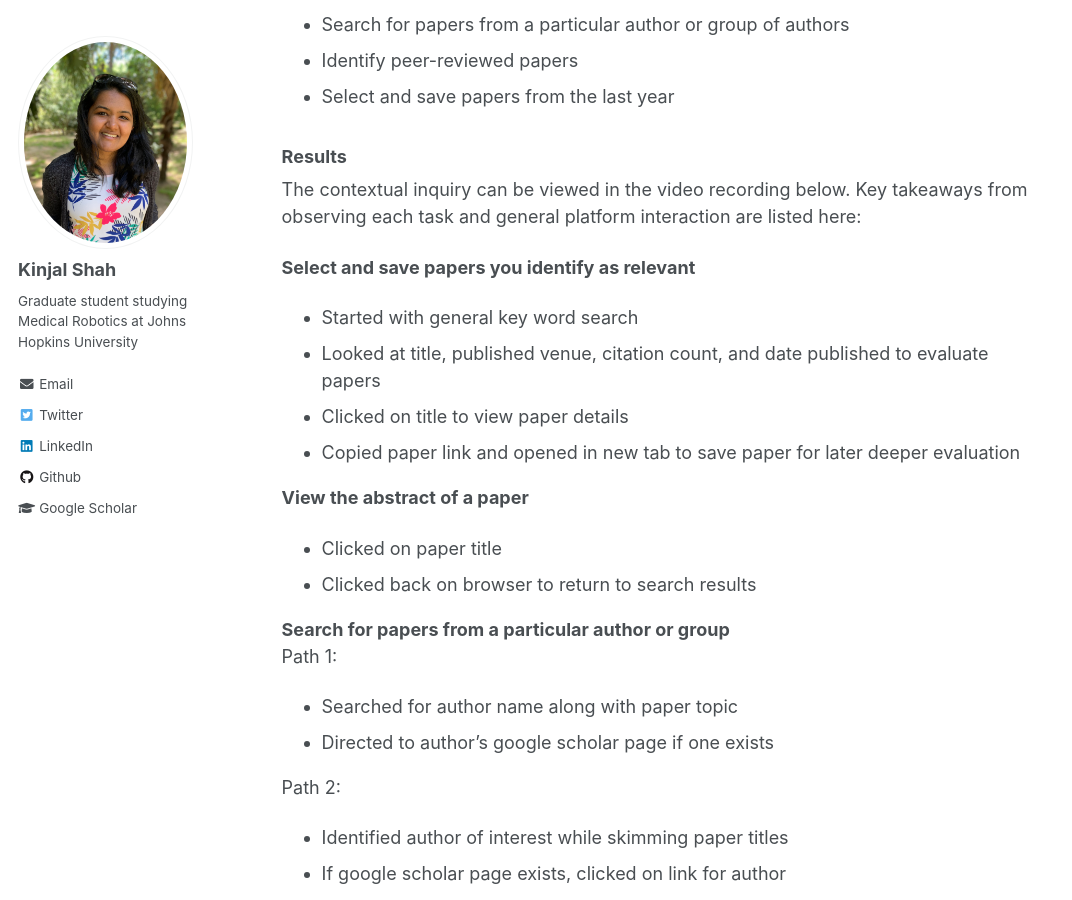
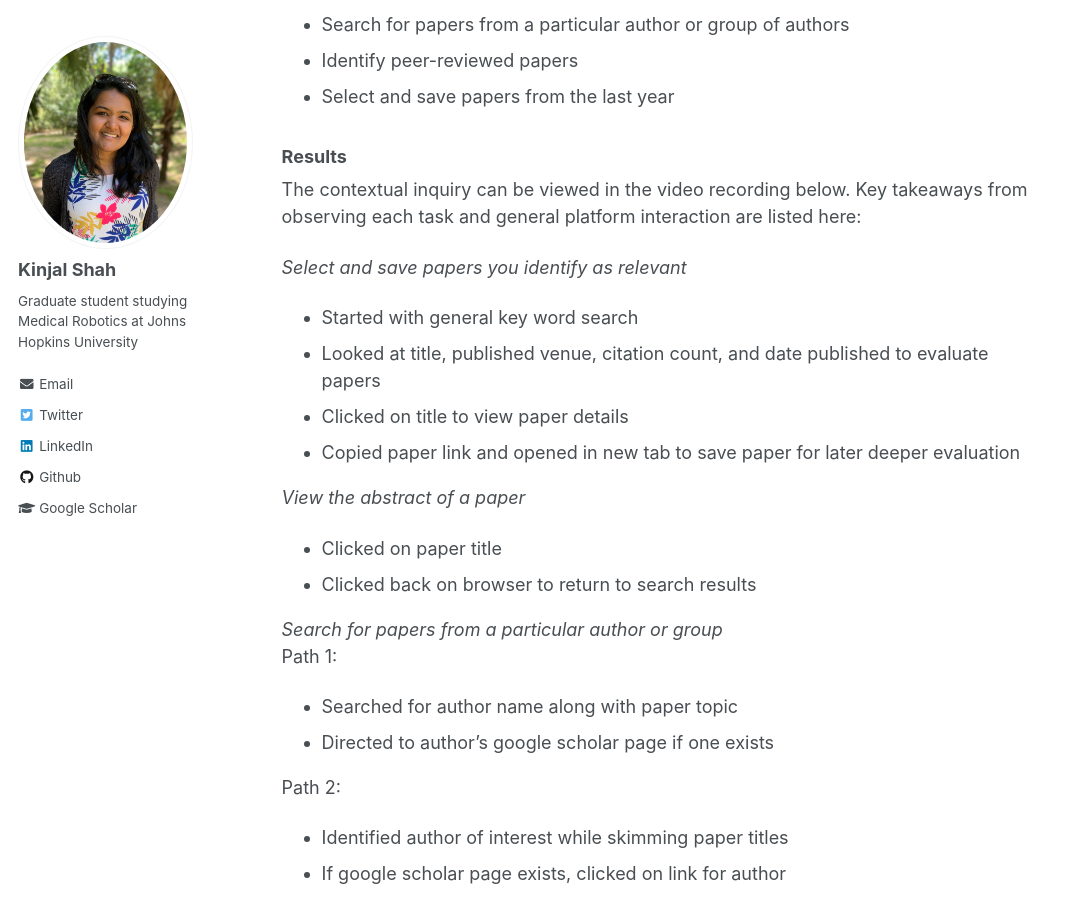
Before and after one commit to kinjmshah/kinjmshah.github.io, a Jekyll site: the page built from _portfolio/HCI_CI_LoFiPrototype.md, in a window 1280 px wide and 900 px high, scrolled down 1191 px. Shown: the whole window, without its empty margins (0-1072 px from the left). Built offline with Jekyll 4.4.1, drawn with Linux system fonts in a browser that asks for light colours.

```diff
--- a/_portfolio/HCI_CI_LoFiPrototype.md
+++ b/_portfolio/HCI_CI_LoFiPrototype.md
@@ -33,17 +33,17 @@ In addition to observing overall use of the platform to complete the general pla
 
 The contextual inquiry can be viewed in the video recording below. Key takeaways from observing each task and general platform interaction are listed here:
 
-**Select and save papers you identify as relevant**
+*Select and save papers you identify as relevant*
 - Started with general key word search
 - Looked at title, published venue, citation count, and date published to evaluate papers
 - Clicked on title to view paper details
 - Copied paper link and opened in new tab to save paper for later deeper evaluation
 
-**View the abstract of a paper**
+*View the abstract of a paper*
 - Clicked on paper title
 - Clicked back on browser to return to search results
 
-**Search for papers from a particular author or group**
+*Search for papers from a particular author or group*
 Path 1:
 - Searched for author name along with paper topic
 - Directed to author's google scholar page if one exists
@@ -54,16 +54,16 @@ Path 2:
 - Stated, "I wish I could see papers this author has published on this particular topic, since they have so many publications"
 - If google scholar page does not exist, searched for author along with topic area
 
-**Identify Peer-Reviewed Papers**
+*Identify Peer-Reviewed Papers*
 - Recognized venue names of well known venues
 - Usually scrolled past paper if venue name was not recognized and citation count was low
 
-**Select and save relevant papers from the last year**
+*Select and save relevant papers from the last year*
 - Clicked on "Since 2020" filter on left side of page
 - Skimmed list of paper titles, papers often in pre-print
 - Muttered under breath "I wish I could filter by citation count"
 
-**Other notes from general platform use**
+*Other notes from general platform use*
 - Usered wished for ability to search for high-impact papers/authors in a given area based on H-index
 - User often accidentally "saved" the same paper more than once
 - User looked through at maximum 2 pages of search results before changing search criteria
```
